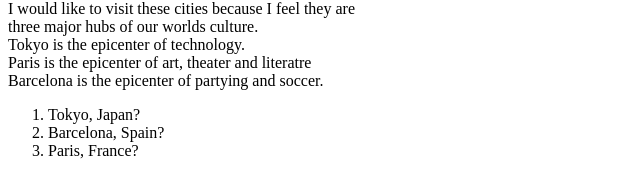
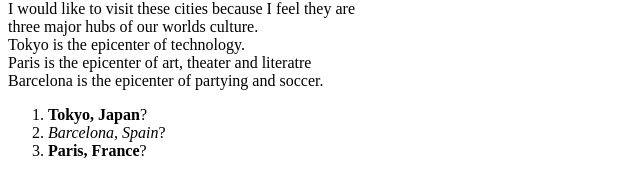
Before and after one commit to tbealer/html-exercises, a plain HTML site: page index.html in a window 1280 px wide. Shown: the part 322-518 px from the top of the page, 0-640 px from the left. Drawn offline with Linux system fonts and the light colour scheme.

Commit message:
font changes

```diff
--- a/index.html
+++ b/index.html
@@ -17,9 +17,9 @@
       <h3>Top 3 Cities I want to visit</h3>
       <p>I would like to visit these cities because I feel they are<br> three major hubs of our worlds culture.<br>Tokyo is the epicenter of technology.<br>Paris is the epicenter of art, theater and literatre<br>Barcelona is the epicenter of partying and soccer.</p>
       <ol>
-        <li>Tokyo, Japan<span>?</span></li>
-        <li>Barcelona, Spain<span>?</span></li>
-        <li>Paris, France<span>?</span></li>
+        <li><strong>Tokyo, Japan</strong><span>?</span></li>
+        <li><em>Barcelona, Spain</em><span>?</span></li>
+        <li><strong>Paris, France</strong><span>?</span></li>
       </ol>
     </p>
   </body>
```
